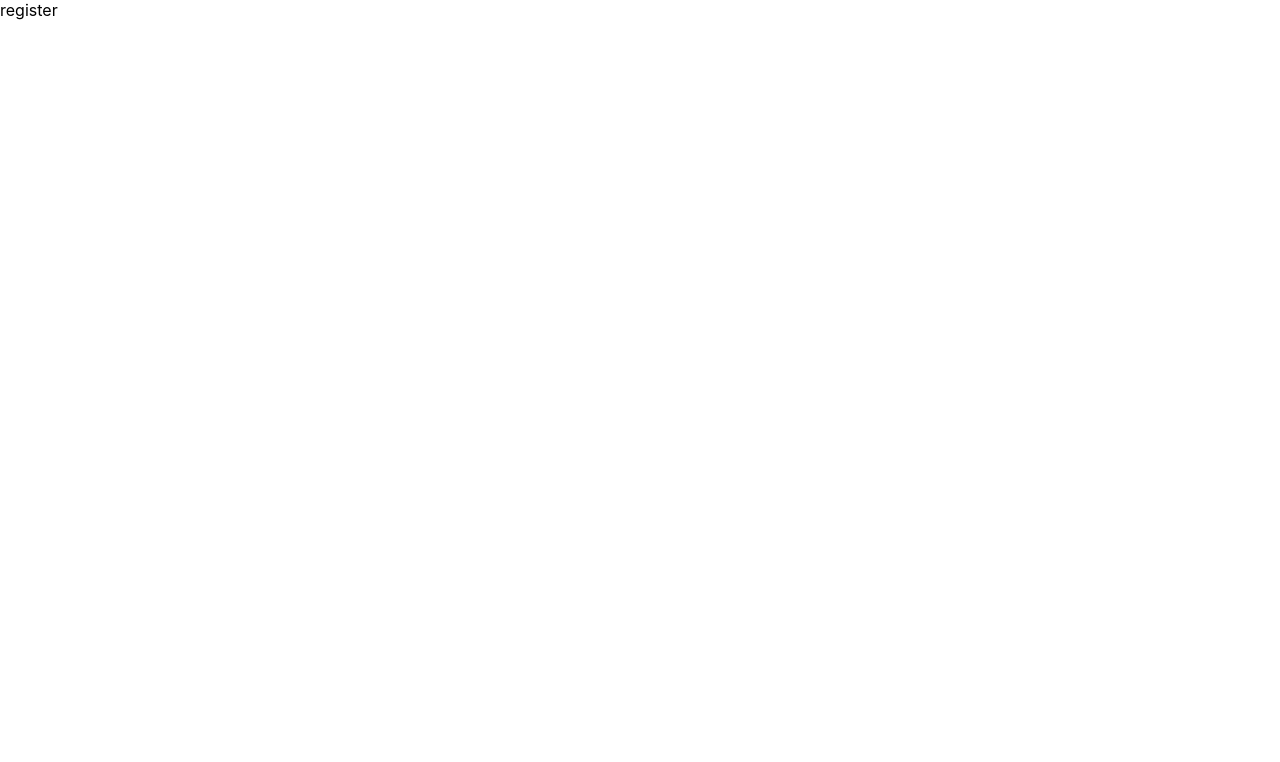
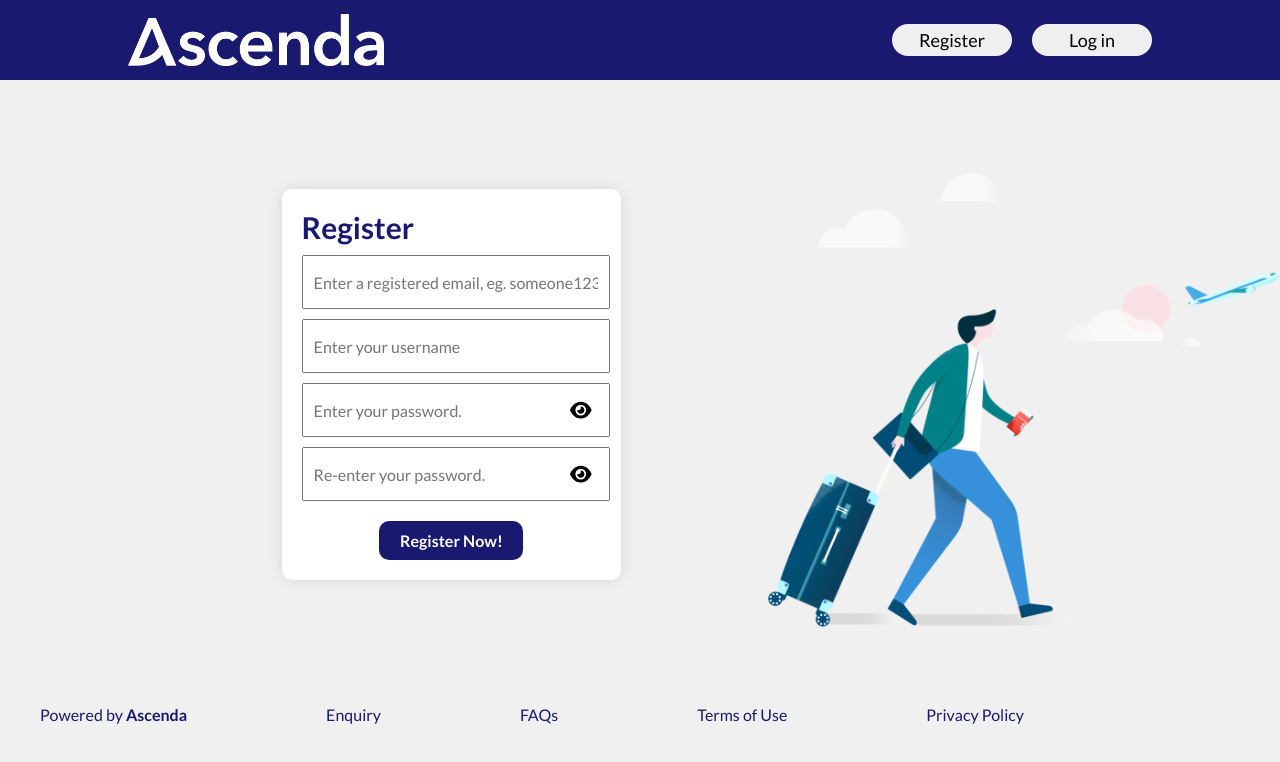
Before and after one commit to Edgarrighthere/Ascenda_Hotel_Booking, a React (Create React App) app in the folder frontend/: page /register in a window 1280 px wide. Shown: the top 762 px of the page. Built offline with nearby package versions, Linux system fonts and the light colour scheme.

Commit message:
added login register page

```diff
--- a/frontend/package.json
+++ b/frontend/package.json
@@ -15,6 +15,7 @@
     "react": "^18.3.1",
     "react-date-range": "^2.0.1",
     "react-dom": "^18.3.1",
+    "react-icons": "^5.2.1",
     "react-router-dom": "^6.23.1",
     "react-scripts": "5.0.1",
     "web-vitals": "^2.1.4"
--- a/frontend/src/components/footer/footer.css
+++ b/frontend/src/components/footer/footer.css
@@ -15,7 +15,6 @@
 
 .fList {
     list-style: none;
-    padding: 0;
 }
 
 .fListItem {
--- a/frontend/src/components/navbar/navbar.css
+++ b/frontend/src/components/navbar/navbar.css
@@ -1,5 +1,5 @@
 .navbar {
-    height: 80px;
+    height: 10vh;
     background-color: midnightblue;
     display: flex;
     justify-content: center;
--- a/frontend/src/pages/authentication/Login.jsx
+++ b/frontend/src/pages/authentication/Login.jsx
@@ -1,26 +1,54 @@
-import React from "react";
+import React, { useState, useNavigate } from "react";
 import "./login.css";
+import Navbar from "../../components/navbar/Navbar";
+import Footer from "../../components/footer/Footer";
+import { FontAwesomeIcon } from "@fortawesome/react-fontawesome";
+import {
+    faEye,
+    faEyeSlash
+} from "@fortawesome/free-solid-svg-icons";
 
 const Login = () => {
+    const [passwordVisible, setPasswordVisible] = useState(false);
+    //const navigate = useNavigate(); //use to redirect between pages
+
+    const togglePasswordVisibility = () => {
+        setPasswordVisible(!passwordVisible);
+    };
+
+    //const handleForgetPassword = () => {
+        //navigate("/resetPassword");
+    //};
+
     return (
+        <div className="loginPage">
+            <Navbar />
             <div className="login">
                 <div className="loginContainer">
-            <img src="images/background_01.png" alt="" />
                     <div className="loginTitle">Log in</div>
                     <input
                         type="text"
                         placeholder="Enter your registered username/email."
                         className="loginInput"
                     />
+                    <div className="passwordInputContainer">
                         <input
-                    type="password"
+                            type={passwordVisible ? "text" : "password"}
                             placeholder="Enter your registered password."
                             className="loginInput"
                         />
+                        <span onClick={togglePasswordVisibility} className="passwordToggleIcon">
+                            {passwordVisible ? <FontAwesomeIcon icon={faEyeSlash} /> : <FontAwesomeIcon icon={faEye} />}
+                        </span>
+                    </div>
+                    <div className="buttonContainer">
                         <button className="loginButton">Login</button>
+                        <button className="forgotPassword">Forgot Password?</button>
                     </div>
                 </div>
-
+            </div>
+            <Footer />
+        </div>
     );
 };
 
--- a/frontend/src/pages/authentication/Register.jsx
+++ b/frontend/src/pages/authentication/Register.jsx
@@ -1,10 +1,90 @@
-import React from "react";
+import React, { useState } from "react";
 import "./register.css";
+import Navbar from "../../components/navbar/Navbar";
+import Footer from "../../components/footer/Footer";
+import { FontAwesomeIcon } from "@fortawesome/react-fontawesome";
+import {
+    faEye,
+    faEyeSlash,
+    faCircleExclamation
+} from "@fortawesome/free-solid-svg-icons";
 
 const Register = () => {
+    const [passwordVisible, setPasswordVisible] = useState(false);
+    const [email, setEmail] = useState("");
+    const [username, setUsername] = useState("");
+    const [password, setPassword] = useState("");
+    const [confirmPassword, setConfirmPassword] = useState("");
+    const [error, setError] = useState("");
+
+    const togglePasswordVisibility = () => {
+        setPasswordVisible(!passwordVisible);
+    };
+
+    const handleRegister = () => {
+        if (!email || !username || !password || !confirmPassword) {
+            setError(<><FontAwesomeIcon icon={faCircleExclamation} /> Check that all fields are filled!</>);
+        } else if (password !== confirmPassword) {
+            setError(<><FontAwesomeIcon icon={faCircleExclamation} /> Passwords do not match!</>);
+        } else {
+            setError("");
+            // Proceed with registration logic
+        }
+    };
+
     return (
-        <div>register</div>
-    )
+        <div className="registerPage">
+            <Navbar />
+            <div className="register">
+                <div className="registerContainer">
+                    <div className="registerTitle">Register</div>
+                    <input
+                        type="text"
+                        placeholder="Enter a registered email, eg. someone123@gmail.com"
+                        className="registerInput"
+                        value={email}
+                        onChange={(e) => setEmail(e.target.value)}
+                    />
+                    <input
+                        type="text"
+                        placeholder="Enter your username"
+                        className="registerInput"
+                        value={username}
+                        onChange={(e) => setUsername(e.target.value)}
+                    />
+                    <div className="passwordInputContainer">
+                        <input
+                            type={passwordVisible ? "text" : "password"}
+                            placeholder="Enter your password."
+                            className="registerInput"
+                            value={password}
+                            onChange={(e) => setPassword(e.target.value)}
+                        />
+                        <span onClick={togglePasswordVisibility} className="passwordToggleIcon">
+                            {passwordVisible ? <FontAwesomeIcon icon={faEyeSlash} /> : <FontAwesomeIcon icon={faEye} />}
+                        </span>
+                    </div>
+                    <div className="passwordInputContainer">
+                        <input
+                            type={passwordVisible ? "text" : "password"}
+                            placeholder="Re-enter your password."
+                            className="registerInput"
+                            value={confirmPassword}
+                            onChange={(e) => setConfirmPassword(e.target.value)}
+                        />
+                        <span onClick={togglePasswordVisibility} className="passwordToggleIcon">
+                            {passwordVisible ? <FontAwesomeIcon icon={faEyeSlash} /> : <FontAwesomeIcon icon={faEye} />}
+                        </span>
+                    </div>
+                    {error && <div className="error">{error}</div>}
+                    <div className="buttonContainer">
+                        <button className="registerButton" onClick={handleRegister}>Register Now!</button>
+                    </div>
+                </div>
+            </div>
+            <Footer />
+        </div>
+    );
 };
 
 export default Register;
--- a/frontend/src/pages/authentication/login.css
+++ b/frontend/src/pages/authentication/login.css
@@ -1,20 +1,36 @@
+.loginPage {
+    display: flex;
+    flex-direction: column;
+    min-height: 100vh;
+    background-image: url('../../../public/images/background_01.png');
+    background-color: #f0f0f0; /* Set a background color similar to image background */
+    background-size: 40%; /* Adjust to fit the content */
+    background-repeat: no-repeat; /* Prevent repeating the image */
+    background-position: right center; /* Position on the right center */
+}
+
 .login {
-    height: 100vh;
+    flex: 1;
     display: flex;
     align-items: center;
-    justify-content: center;
-  }
+    justify-content: flex-start;
+    font-family: 'Lato';
+    padding-left: 22%;
+}
 
 .loginContainer {
-    width: 40%;
+    width: 30%;
+    background-color: #ffffff;
+    padding: 20px;
+    border-radius: 10px;
+    box-shadow: 0 0 15px rgba(0, 0, 0, 0.1); /* Shadow for platform effect */
     display: flex;
     flex-direction: column;
-    gap: 10px;
+    gap: 10px; /* Gap between elements */
 }
 
 .loginTitle {
     color: midnightblue;
-    font-family: 'Lato';
     font-size: 30px;
     font-weight: bold;
 }
@@ -23,13 +39,34 @@
     height: 30px;
     padding: 10px;
     font-family: 'Lato';
-    width: 100%;
-    align-self: center;
+    font-size: medium;
+    width: 95%;
 }
 
-.loginButton {
-    align-self: center;
-    width: 60%;
+.passwordInputContainer {
+    position: relative;
+    width: 100%;
+}
+
+.passwordToggleIcon {
+    position: absolute;
+    top: 50%;
+    right: 10px;
+    transform: translateY(-50%);
+    cursor: pointer;
+    font-size: 1.2em;
+    color: black;
+}
+
+.buttonContainer {
+    display: flex;
+    justify-content: space-between;
+    gap: 10px;
+    margin-top: 10px;
+}
+
+.loginButton, .forgotPassword {
+    width: 48%; /* Make buttons take up equal width */
     border: none;
     padding: 10px 20px;
     background-color: midnightblue;
@@ -39,4 +76,9 @@
     font-family: 'Lato';
     cursor: pointer;
     border-radius: 10px;
+    text-align: center;
 }
+
+.loginButton:hover, .forgotPassword:hover {
+    background-color: #4b4b8c; /* Slightly different color on hover */
+}
--- a/frontend/src/pages/authentication/register.css
+++ b/frontend/src/pages/authentication/register.css
@@ -0,0 +1,92 @@
+.registerPage {
+    display: flex;
+    flex-direction: column;
+    min-height: 100vh;
+    background-image: url('../../../public/images/background_01.png');
+    background-color: #f0f0f0; /* Set a background color similar to image background */
+    background-size: 40%; /* Adjust to fit the content */
+    background-repeat: no-repeat; /* Prevent repeating the image */
+    background-position: right center; /* Position on the right center */
+}
+
+.register {
+    flex: 1;
+    display: flex;
+    align-items: center;
+    justify-content: flex-start;
+    font-family: 'Lato';
+    padding-left: 22%;
+}
+
+.registerContainer {
+    width: 30%;
+    background-color: #ffffff;
+    padding: 20px;
+    border-radius: 10px;
+    box-shadow: 0 0 15px rgba(0, 0, 0, 0.1); /* Shadow for platform effect */
+    display: flex;
+    flex-direction: column;
+    gap: 10px; /* Gap between elements */
+}
+
+.registerTitle {
+    color: midnightblue;
+    font-size: 30px;
+    font-weight: bold;
+}
+
+.registerInput{
+    height: 30px;
+    padding: 10px;
+    font-family: 'Lato';
+    font-size: medium;
+    width: 95%;
+}
+
+.passwordInputContainer {
+    position: relative;
+    width: 100%;
+}
+
+.passwordToggleIcon {
+    position: absolute;
+    top: 50%;
+    right: 10px;
+    transform: translateY(-50%);
+    cursor: pointer;
+    font-size: 1.2em;
+    color: black;
+}
+
+.error {
+    color: red;
+    margin-top: 10px;
+    text-align: center;
+    font-family: 'Lato';
+    font-size: medium;
+}
+
+.buttonContainer {
+    display: flex;
+    justify-content: center;
+    gap: 10px;
+    margin-top: 10px;
+}
+
+.registerButton {
+    width: 48%; /* Make buttons take up equal width */
+    border: none;
+    padding: 10px 20px;
+    background-color: midnightblue;
+    color: white;
+    font-weight: bold;
+    font-size: medium;
+    font-family: 'Lato';
+    cursor: pointer;
+    border-radius: 10px;
+    text-align: center;
+}
+
+.registerButton:hover {
+    background-color: #4b4b8c; /* Slightly different color on hover */
+}
```
Also changed, not shown: 1 other file (tests, documents, lock files or other folders). Lines whose indentation alone changed are shown as unchanged.
